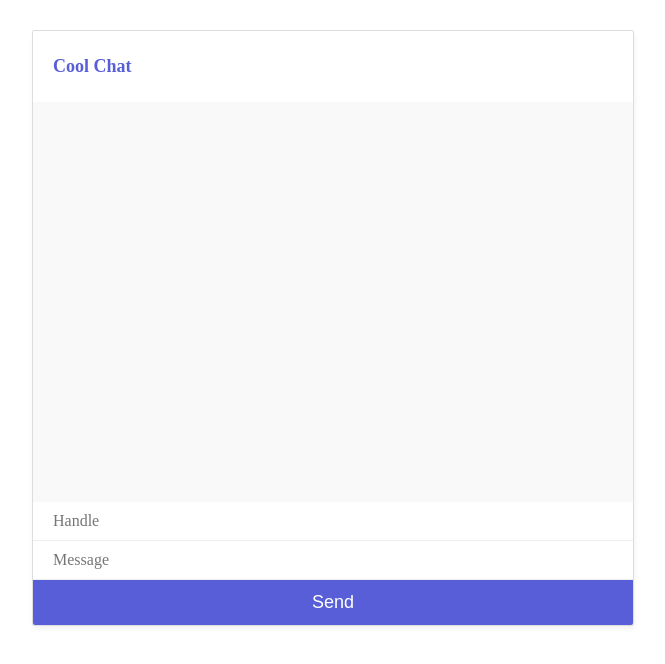
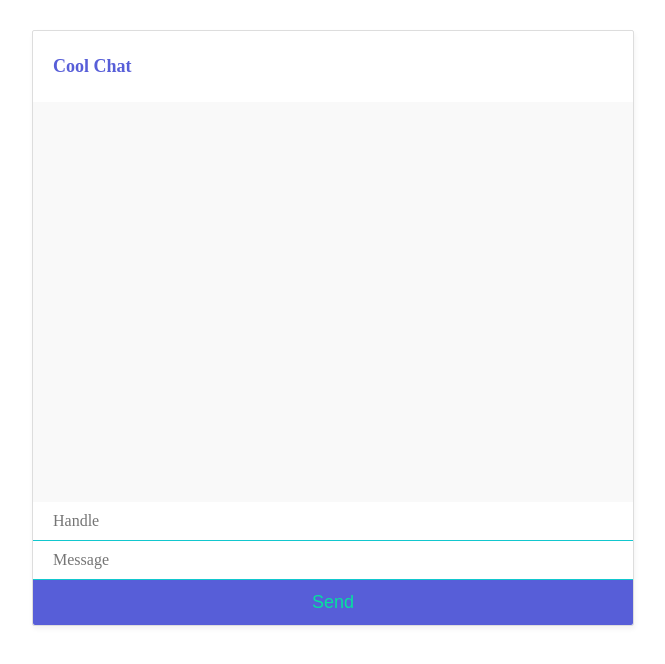
Before and after one commit to Nipunagrawal141024/Web-Socket, a website: page public/index.html in a window 1280 px wide. Shown: the whole page, without its empty margins (307-972 px from the left). Drawn offline with nearby package versions, Linux system fonts and the light colour scheme; no server answers.

Commit message:
Update style.css

```diff
--- a/public/style.css
+++ b/public/style.css
@@ -48,19 +48,19 @@ label{
 input{
     padding: 10px 20px;
     box-sizing: border-box;
-    background: #eee;
+    background: rgb(158, 43, 43);
     border: 0;
     display: block;
     width: 100%;
     background: #fff;
-    border-bottom: 1px solid #eee;
+    border-bottom: 1px solid rgb(18, 199, 206);
     font-family: Nunito;
     font-size: 16px;
 }
 
 button{
     background: #575ed8;
-    color: #fff;
+    color: rgb(6, 224, 159);
     font-size: 18px;
     border: 0;
     padding: 12px 0;
```
